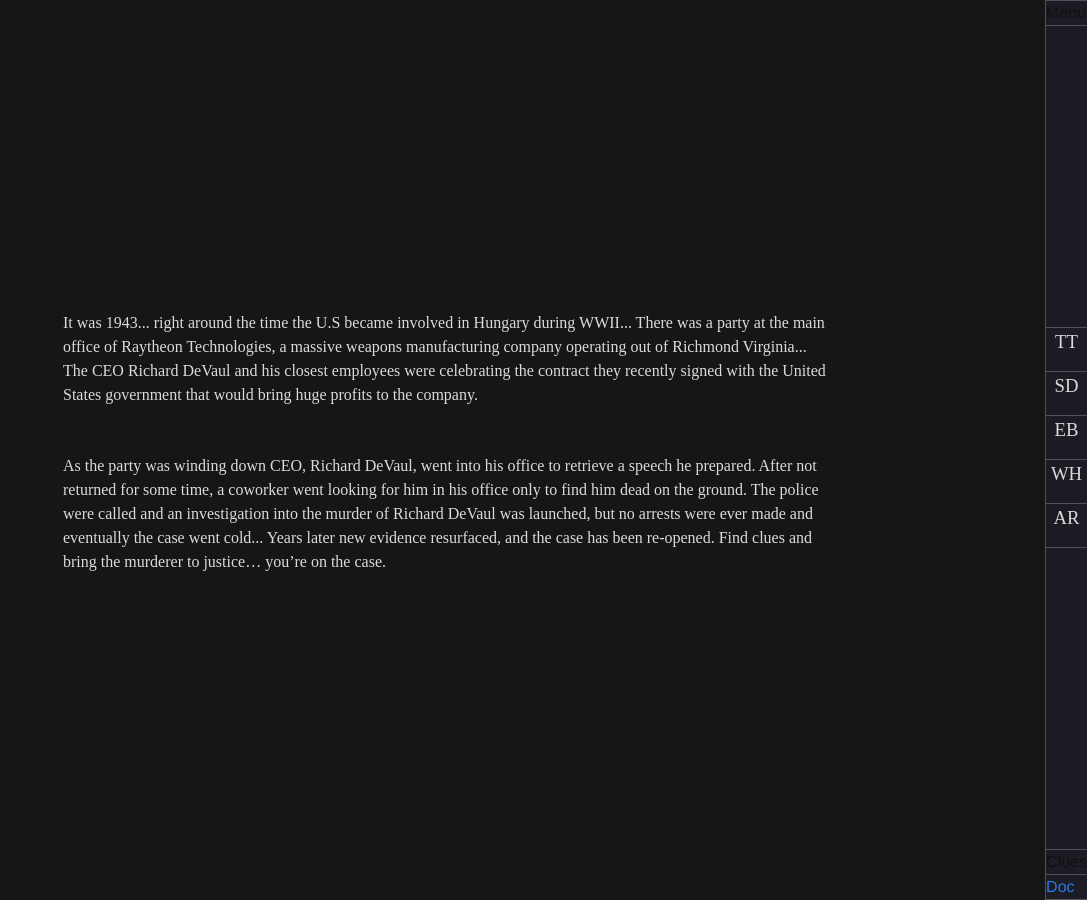
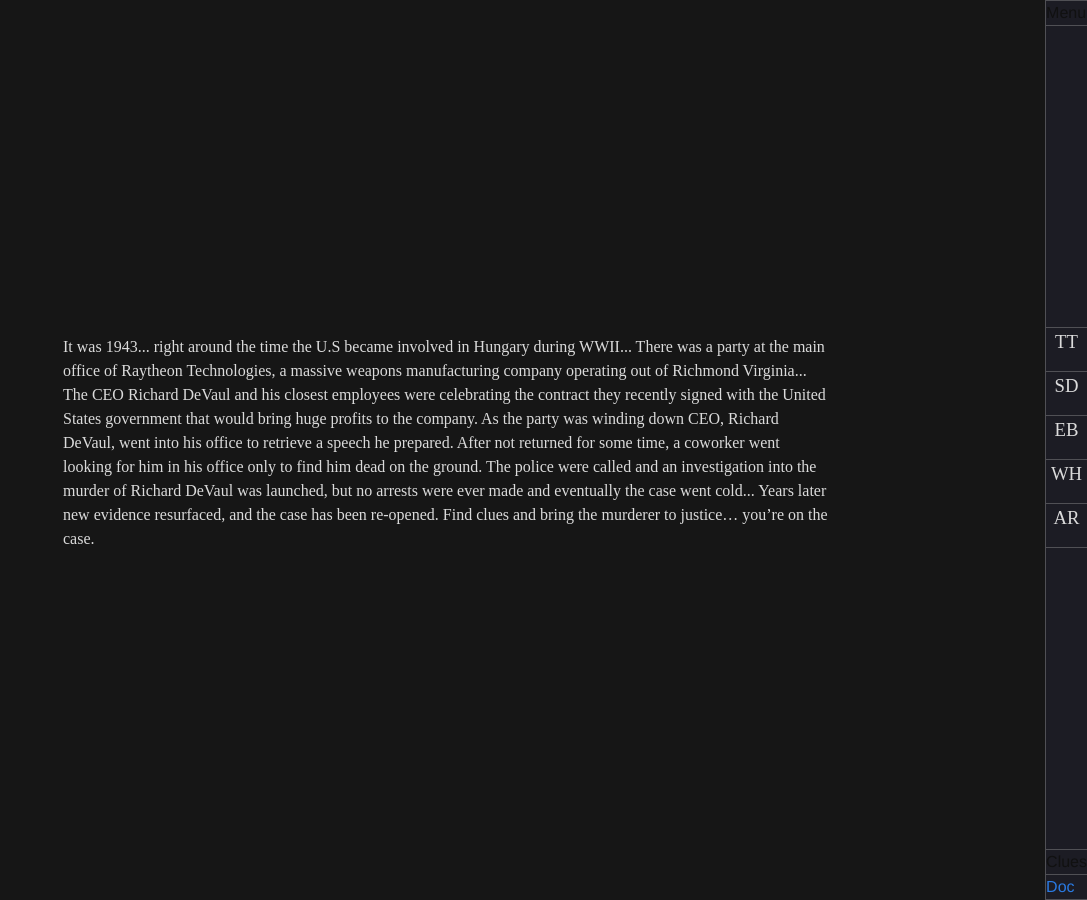
Before and after one commit to tatimblin/murder-mystery, a Jekyll site: the page built from index.html, in a window 1280 px wide. Shown: the whole page, without its empty margins (193-1280 px from the left). Built offline with Jekyll 4.4.1, drawn with Linux system fonts in a browser that asks for light colours; nearby versions of some CDN libraries; some web fonts are replaced.

Commit message:
consolidated <p>

```diff
--- a/_includes/intro.html
+++ b/_includes/intro.html
@@ -2,8 +2,7 @@
 	<div class="intro-content">
 		<p class="typebyletter">
 			It was 1943... right around the time the U.S became involved in Hungary during WWII... There was a party at the main office of Raytheon Technologies, a massive weapons manufacturing company operating out of Richmond Virginia... The CEO Richard DeVaul and his closest employees were celebrating the contract they recently signed with the United States government that would bring huge profits to the company.
-		</p>
-		<p class="typebyletter">
+
 			As the party was winding down CEO, Richard DeVaul, went into his office to retrieve a speech he prepared. After not returned for some time, a coworker went looking for him in his office only to find him dead on the ground. The police were called and an investigation into the murder of Richard DeVaul was launched, but no arrests were ever made and eventually the case went cold... Years later new evidence resurfaced, and the case has been re-opened. Find clues and bring the murderer to justice… you’re on the case.
 		</p>
     </div>
```
Also changed, not shown: js/intro.js (+6 -5 lines).
